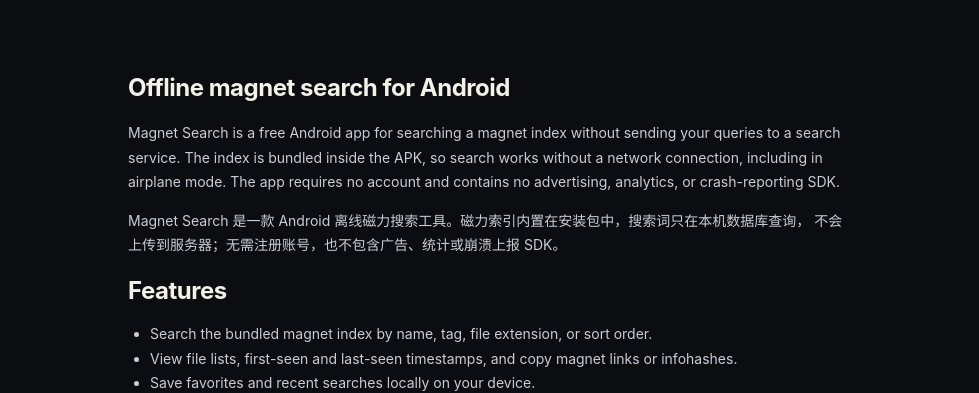
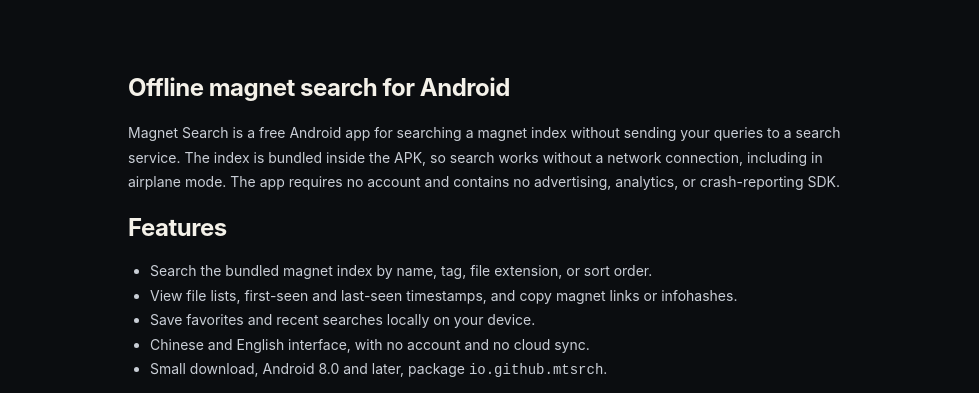
Before and after one commit to mtsrch/mtsrch.github.io, a plain HTML site: page index.html in a window 1280 px wide. Shown: the part 434-827 px from the top of the page, without its empty margins (152-1131 px from the left). Drawn offline with Linux system fonts and the light colour scheme.

Commit message:
copy: remove Chinese paragraph from homepage

```diff
--- a/index.html
+++ b/index.html
@@ -135,10 +135,6 @@
         service. The index is bundled inside the APK, so search works without a network connection, including in
         airplane mode. The app requires no account and contains no advertising, analytics, or crash-reporting SDK.
       </p>
-      <p lang="zh-CN">
-        Magnet Search 是一款 Android 离线磁力搜索工具。磁力索引内置在安装包中，搜索词只在本机数据库查询，
-        不会上传到服务器；无需注册账号，也不包含广告、统计或崩溃上报 SDK。
-      </p>
 
       <h2>Features</h2>
       <ul>
```
